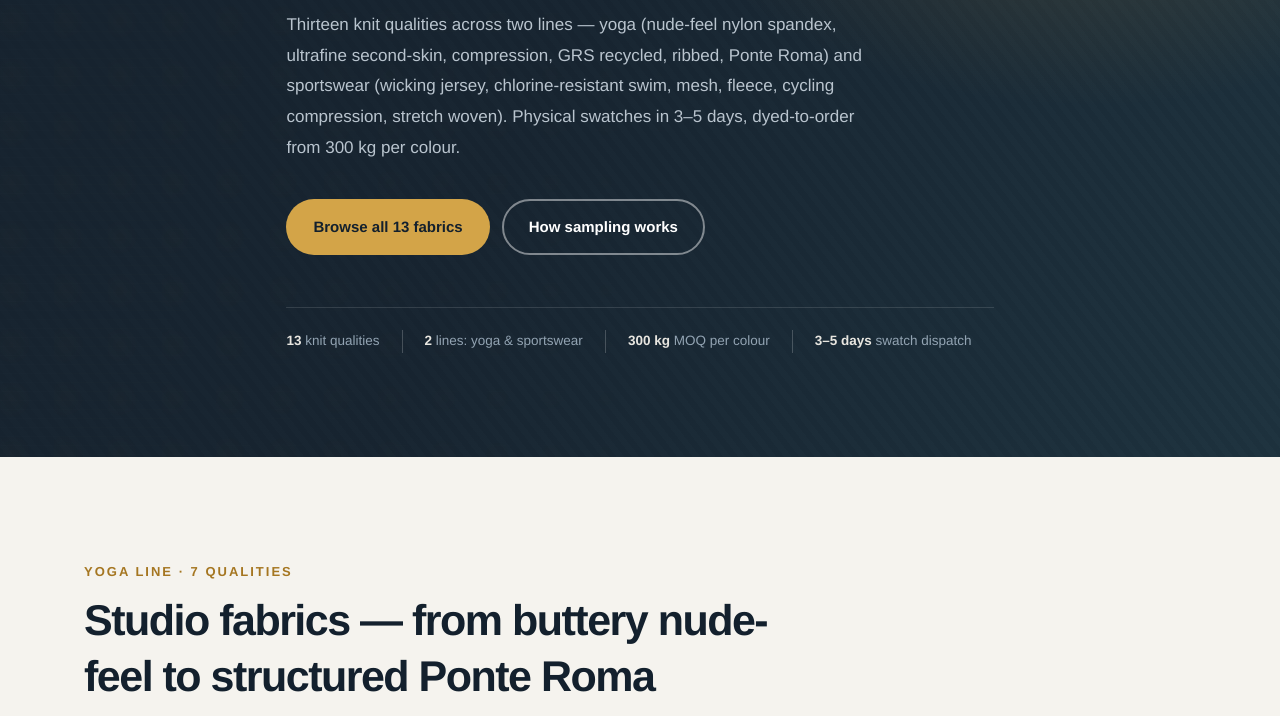
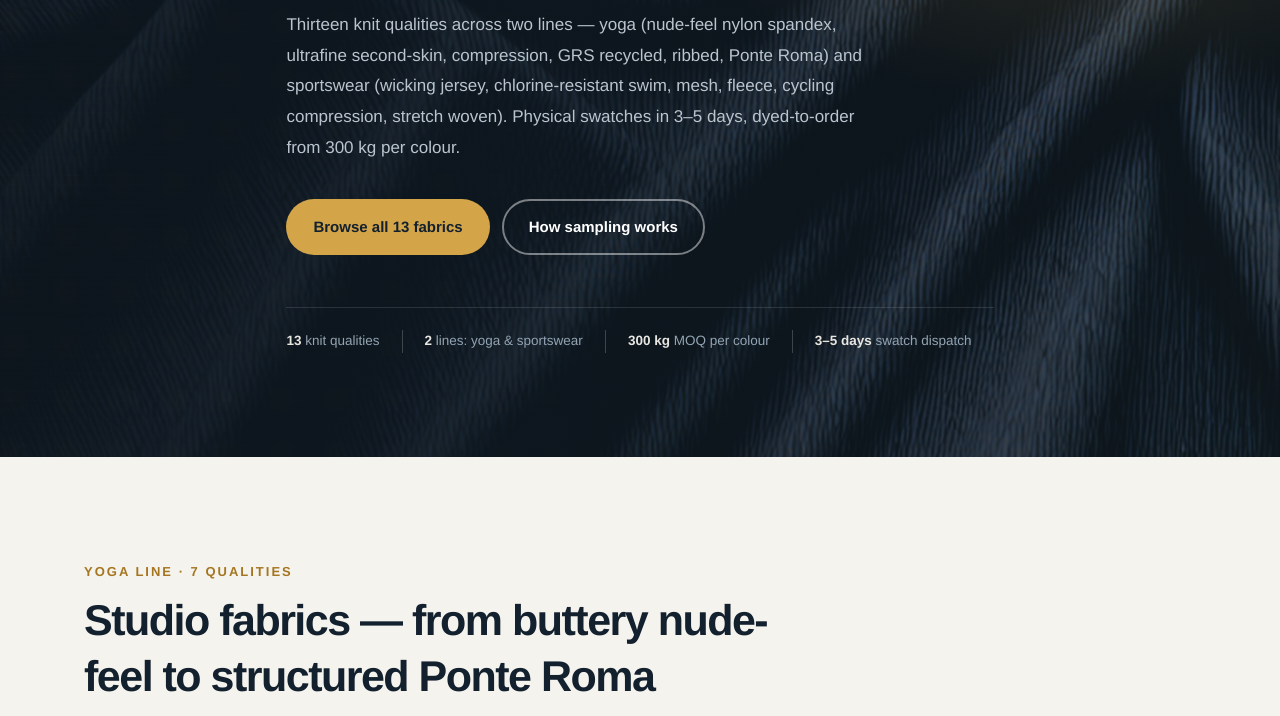
Before and after one commit to microphonej-prog/tagefabric-demo, a plain HTML site: page index.html in a window 1280 px wide. Shown: the part 449-1165 px from the top of the page. Drawn offline with Linux system fonts and the light colour scheme.

Commit message:
hero 换成本地面料微距图（ComfyUI 生成，自有版权无水印）

```diff
--- a/css/fabric.css
+++ b/css/fabric.css
@@ -3,12 +3,11 @@
    只加面料需要的组件，不改原有设计系统 token
    ============================================================ */
 
-/* Hero：无照片，用织物质感渐变 */
+/* Hero：本地 ComfyUI 生成的面料微距图（自有版权，无水印），叠深色蒙版保证文字对比度 */
 .hero.hero-fabric {
   background:
-    linear-gradient(115deg, rgba(22,34,46,.94) 0%, rgba(22,34,46,.78) 45%, rgba(30,52,64,.72) 100%),
-    repeating-linear-gradient(52deg, #1b2a36 0px, #1b2a36 6px, #22333f 6px, #22333f 12px);
-  background-size: cover;
+    linear-gradient(100deg, rgba(13,22,30,.94) 0%, rgba(15,26,35,.86) 42%, rgba(20,34,44,.62) 78%, rgba(24,40,50,.55) 100%),
+    url("../images/hero-fabric.jpg") center 55% / cover no-repeat;
 }
 .hero.hero-fabric::before {
   content: "";
```
Also changed, not shown: images/hero-fabric.jpg (added).
